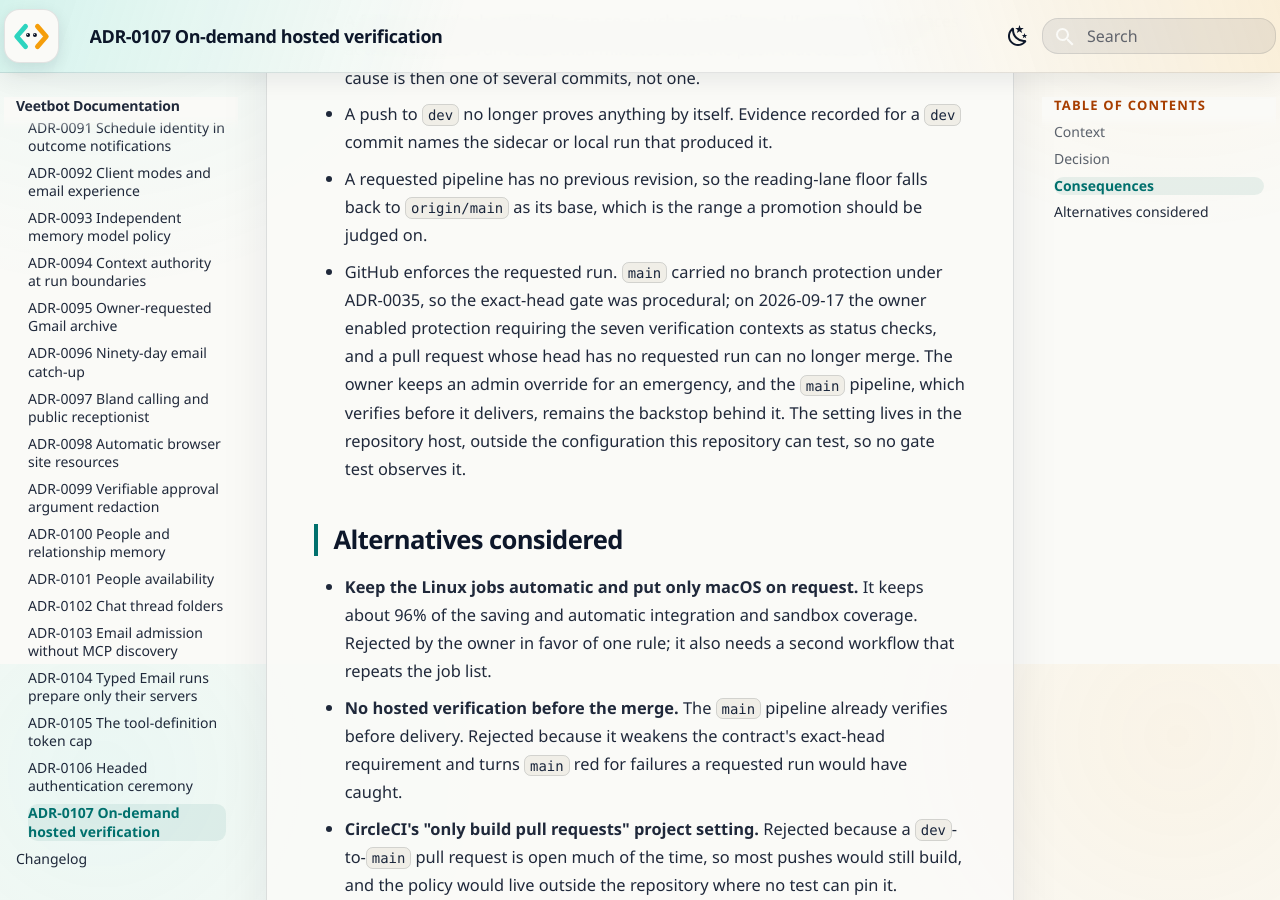
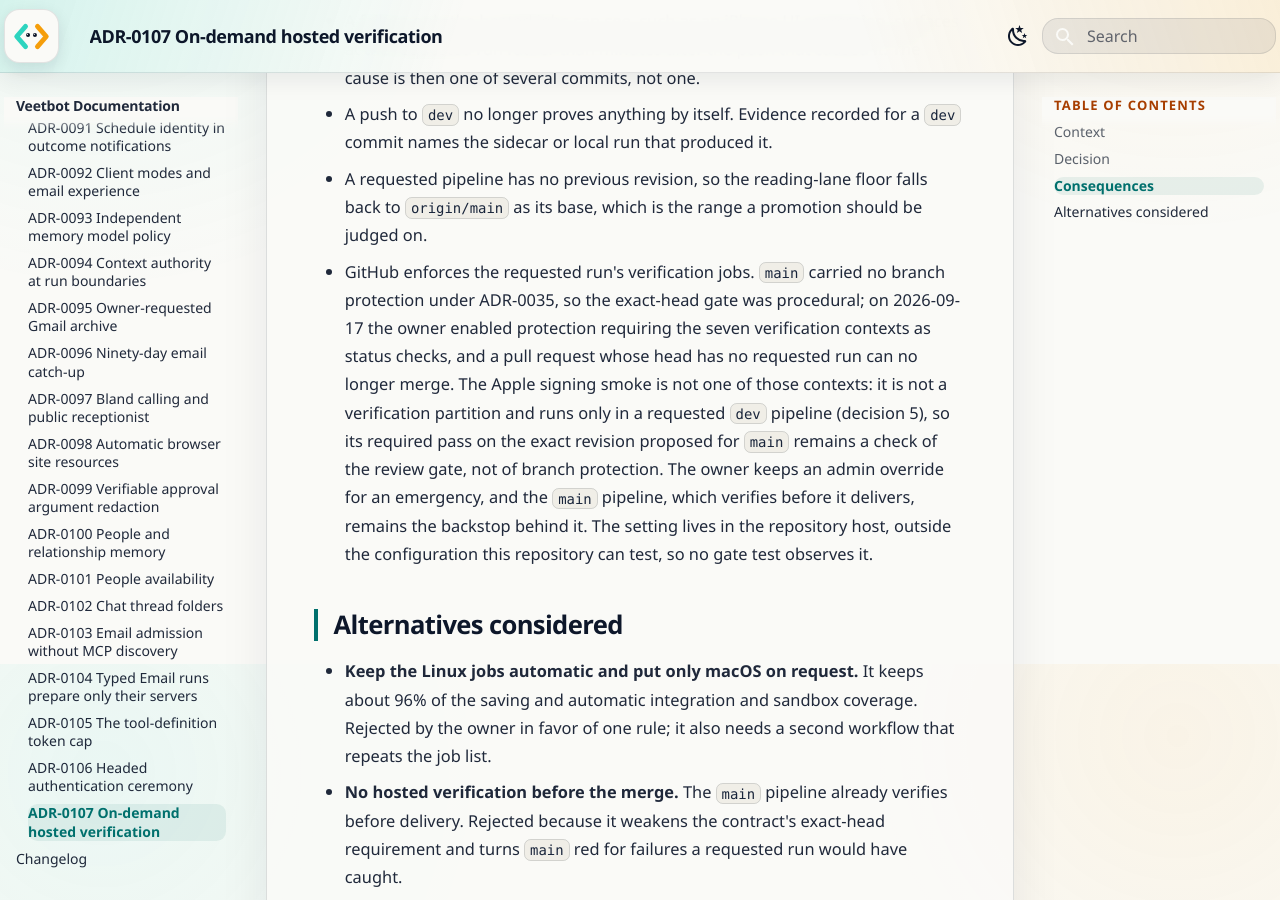
Before and after one commit to avitus/veetbot, an MkDocs documentation site: the page built from docs/adr/0107-on-demand-hosted-verification.md, in a window 1280 px wide and 900 px high, scrolled down 2036 px. Built offline with MkDocs 1.6.1 and Material for MkDocs 9.7.7, drawn with Linux system fonts in a browser that asks for light colours.

Commit message:
docs: state that branch protection does not cover the signing smoke
ADR-0107 said GitHub enforces the requested run, but main's protection
requires only the seven verification contexts. The Apple signing smoke
runs only in a requested dev pipeline and is not a verification
partition, so its required pass on the exact revision proposed for main
(deployment guide) remains a check of the review gate.

Reading-Lane: A
Co-Authored-By: Claude Opus 5 <noreply@anthropic.com>
Glen-Conversation: d475fa1c-1486-4869-af1b-0952724ec259

```diff
--- a/docs/adr/0107-on-demand-hosted-verification.md
+++ b/docs/adr/0107-on-demand-hosted-verification.md
@@ -66,11 +66,15 @@ satisfies the same criterion as a local run.
 - A requested pipeline has no previous revision, so the reading-lane floor
   falls back to `origin/main` as its base, which is the range a promotion
   should be judged on.
-- GitHub enforces the requested run. `main` carried no branch protection under
-  ADR-0035, so the exact-head gate was procedural; on 2026-09-17 the owner
-  enabled protection requiring the seven verification contexts as status
-  checks, and a pull request whose head has no requested run can no longer
-  merge. The owner keeps an admin override for an emergency, and the `main`
+- GitHub enforces the requested run's verification jobs. `main` carried no
+  branch protection under ADR-0035, so the exact-head gate was procedural; on
+  2026-09-17 the owner enabled protection requiring the seven verification
+  contexts as status checks, and a pull request whose head has no requested run
+  can no longer merge. The Apple signing smoke is not one of those contexts: it
+  is not a verification partition and runs only in a requested `dev` pipeline
+  (decision 5), so its required pass on the exact revision proposed for `main`
+  remains a check of the review gate, not of branch protection. The owner keeps
+  an admin override for an emergency, and the `main`
   pipeline, which verifies before it delivers, remains the backstop behind it.
   The setting lives in the repository host, outside the configuration this
   repository can test, so no gate test observes it.
```
